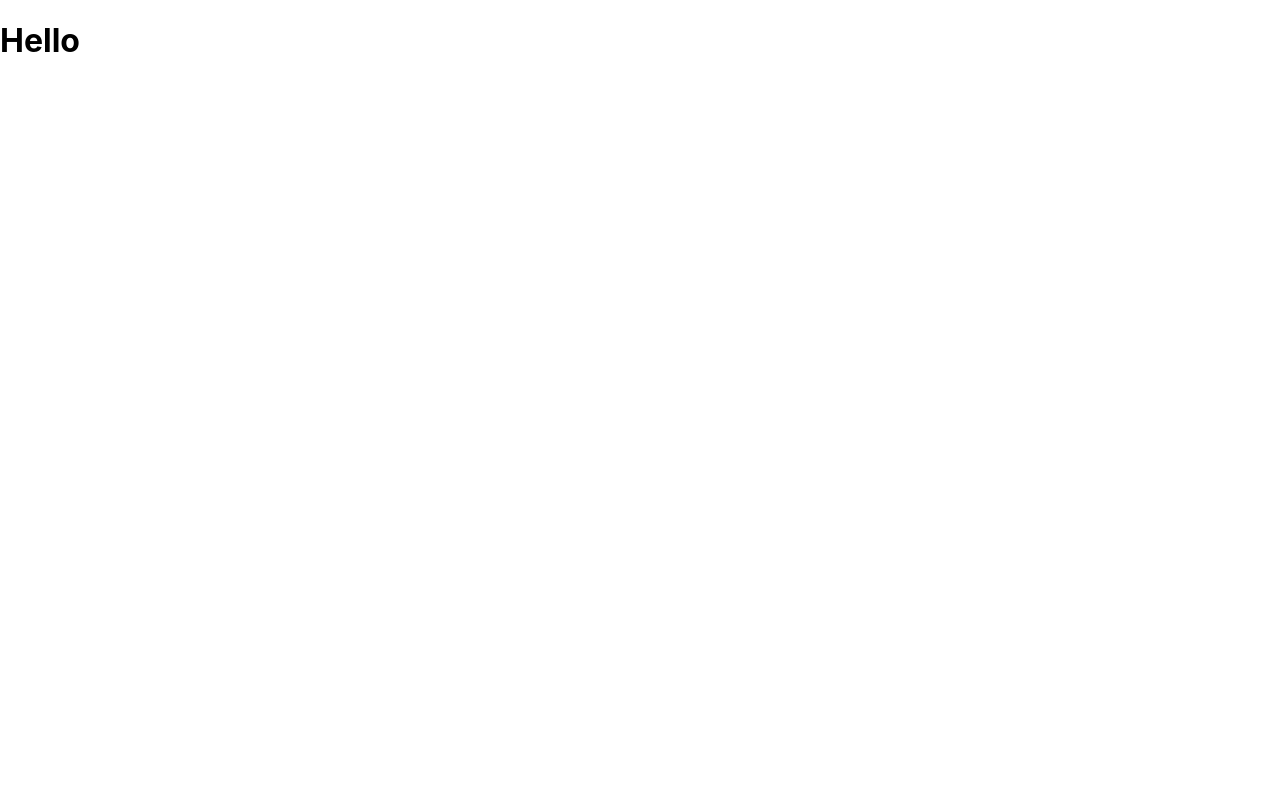
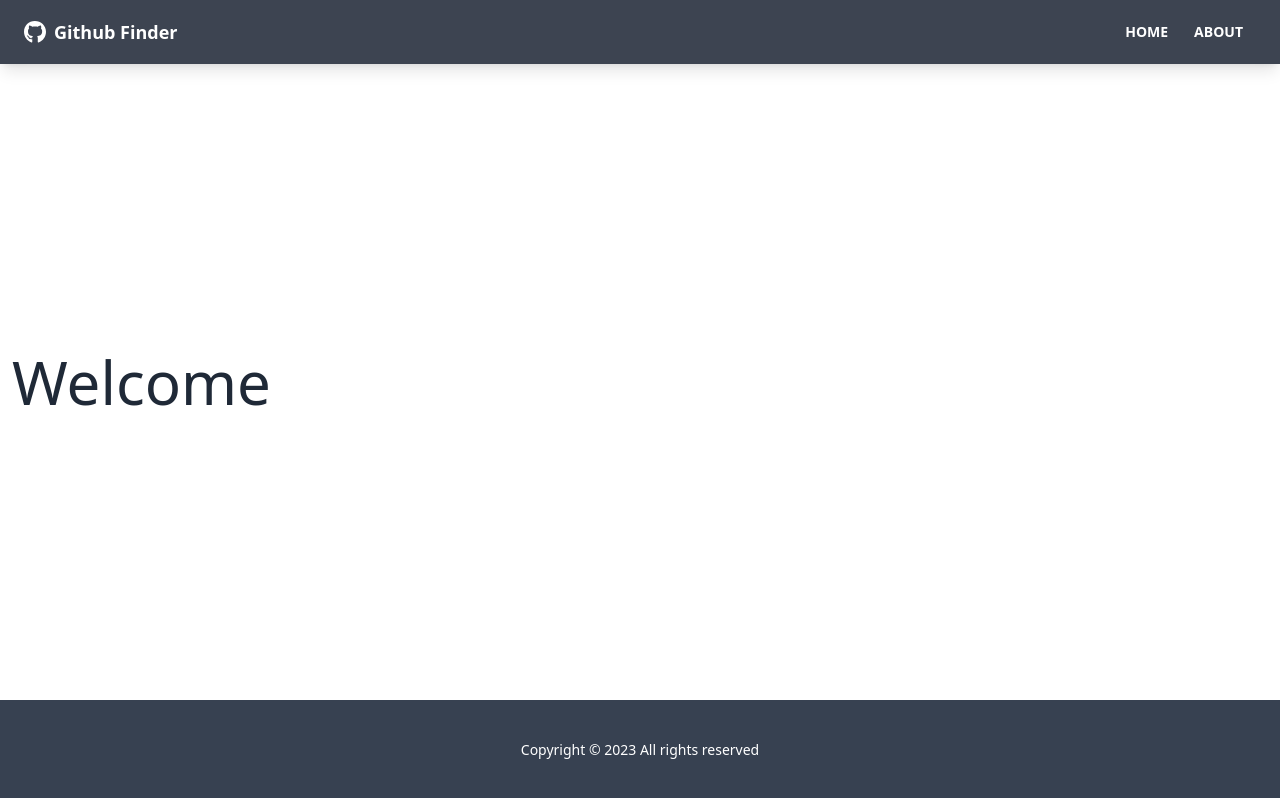
Before and after one commit to naveen04561/Github-finder-react-App, a React (Create React App) app: page / in a window 1280 px wide. Built offline with nearby package versions, Linux system fonts and the light colour scheme.

Commit message:
Second Commit

```diff
--- a/package.json
+++ b/package.json
@@ -6,8 +6,11 @@
     "@testing-library/jest-dom": "^5.16.5",
     "@testing-library/react": "^13.4.0",
     "@testing-library/user-event": "^14.4.3",
+    "daisyui": "^2.51.2",
     "react": "^18.2.0",
     "react-dom": "^18.2.0",
+    "react-icons": "^4.7.1",
+    "react-router-dom": "^6.8.1",
     "react-scripts": "^5.0.1",
     "web-vitals": "^3.1.0"
   },
@@ -34,5 +37,8 @@
       "last 1 firefox version",
       "last 1 safari version"
     ]
+  },
+  "devDependencies": {
+    "tailwindcss": "^3.2.7"
   }
 }
--- a/src/App.js
+++ b/src/App.js
@@ -1,8 +1,28 @@
+import { BrowserRouter as Router, Route, Routes } from "react-router-dom";
+import Navbar from "./components/layouts/Navbar";
+import Footer from "./components/layouts/Footer";
+import Home from "./pages/Home";
+import About from "./pages/About";
+import NotFound from "./pages/NotFound";
+
 function App() {
   return (
-    <div className="container">
-      <h1>Hello</h1>
-    </div>
+    <Router>
+      <div className="flex flex-col justify-between h-screen">
+        <Navbar />
+
+        <main className="container mx-auto px-3 pb-12">
+          <Routes>
+            <Route path="/" element={<Home />} />
+            <Route path="/about" element={<About />} />
+            <Route path="/notfound" element={<NotFound />} />
+            <Route path="/*" element={<NotFound />} />
+          </Routes>
+        </main>
+
+        <Footer />
+      </div>
+    </Router>
   );
 }
 
--- /dev/null
+++ b/src/components/layouts/Footer.jsx
@@ -0,0 +1,14 @@
+function Footer() {
+
+    const footerYear = new Date().getFullYear();
+
+    return (
+        <footer className="footer p-10 bg-gray-700 text-primary-content footer-center">
+            <div>
+                <p>Copyright &copy; {footerYear} All rights reserved</p>
+            </div>
+        </footer>
+    )
+}
+
+export default Footer;
--- /dev/null
+++ b/src/components/layouts/Navbar.jsx
@@ -0,0 +1,38 @@
+import {FaGithub} from 'react-icons/fa';
+import {Link} from 'react-router-dom';
+import PropTypes from 'prop-types';
+
+function Navbar({title}) {
+    return(
+        <nav className='navbar mb-12 shadow-lg bg-neutral text-neutral-content'>
+            <div className='container mx-auto'>
+                <div className="flex-none px-2 mx-2">
+                    <FaGithub className='inline pr-2 text-3xl' />
+                    <Link to='/' className='text-lg font-bold align-middle'>
+                        {title}
+                    </Link>
+                </div>
+                <div className="flex-1 px-2 mx-2">
+                    <div className="flex justify-end">
+                        <Link to='/' className='btn btn-ghost btn-sm rounded-btn'>
+                            Home
+                        </Link>
+                        <Link to='/about' className='btn btn-ghost btn-sm rounded-btn'>
+                            About
+                        </Link>
+                    </div>
+                </div>
+            </div>
+        </nav>
+    )
+}
+
+Navbar.defaultProps = {
+    title: 'Github Finder',
+}
+
+Navbar.propTypes = {
+    title: PropTypes.string,
+}
+
+export default Navbar;
--- a/src/index.css
+++ b/src/index.css
@@ -1,13 +1,3 @@
-body {
-  margin: 0;
-  font-family: -apple-system, BlinkMacSystemFont, 'Segoe UI', 'Roboto', 'Oxygen',
-    'Ubuntu', 'Cantarell', 'Fira Sans', 'Droid Sans', 'Helvetica Neue',
-    sans-serif;
-  -webkit-font-smoothing: antialiased;
-  -moz-osx-font-smoothing: grayscale;
-}
-
-code {
-  font-family: source-code-pro, Menlo, Monaco, Consolas, 'Courier New',
-    monospace;
-}
+@tailwind base;
+@tailwind components;
+@tailwind utilities;
--- /dev/null
+++ b/src/pages/About.jsx
@@ -0,0 +1,10 @@
+function About() {
+    return (
+        <div>
+            <h1 className="text-6xl mb-4">Github Finder</h1>
+            <p>Hello! This app provides details of users from Github.</p>
+        </div>
+    )
+}
+
+export default About;
--- /dev/null
+++ b/src/pages/Home.jsx
@@ -0,0 +1,9 @@
+function Home() {
+    return (
+        <div>
+            <h1 className="text-6xl">Welcome</h1>
+        </div>
+    )
+}
+
+export default Home;
--- /dev/null
+++ b/src/pages/NotFound.jsx
@@ -0,0 +1,25 @@
+import { FaHome } from "react-icons/fa";
+import {Link} from 'react-router-dom';
+
+function NotFound() {
+    return (
+        <div className="hero">
+            <div className="text-center">
+                <div className="max-w-lg">
+                    <h1 className="text-8xl font-bold mb-8">
+                        Oops!
+                    </h1>
+                    <p className="text-5xl mb-8">
+                        404 - Page Not Found!
+                    </p>
+                    <Link to='/' className="btn btn-primary btn-lg">
+                        <FaHome className="mr-2" />
+                        Back to Home.
+                    </Link>
+                </div>
+            </div>
+        </div>
+    )
+}
+
+export default NotFound;
--- /dev/null
+++ b/tailwind.config.js
@@ -0,0 +1,10 @@
+/** @type {import('tailwindcss').Config} */
+module.exports = {
+  content: [
+    "./src/**/*.{js,jsx,ts,tsx}",
+  ],
+  theme: {
+    extend: {},
+  },
+  plugins: [require('daisyui')],
+}
```
Also changed, not shown: 1 other file (tests, documents, lock files or other folders).
